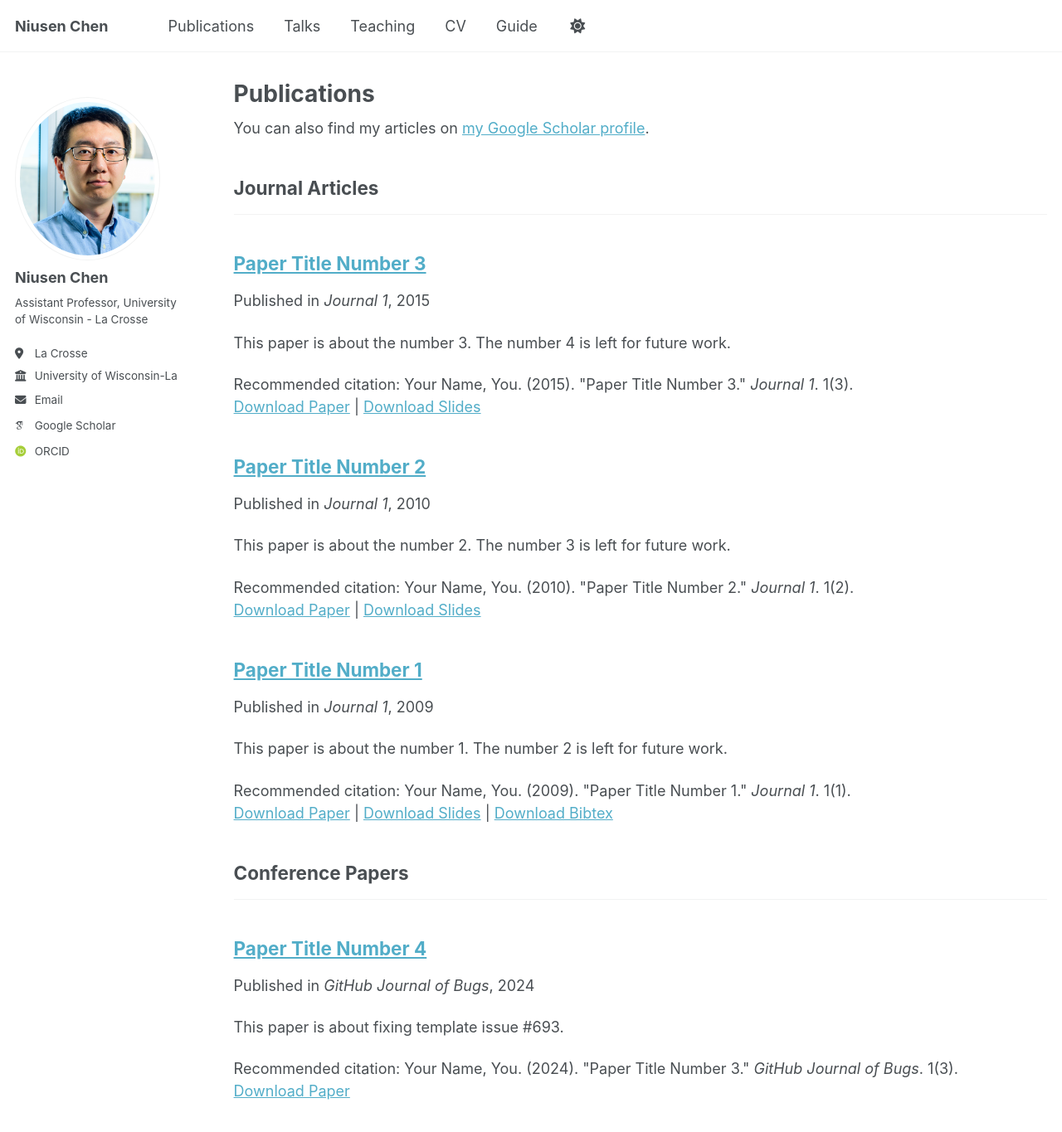
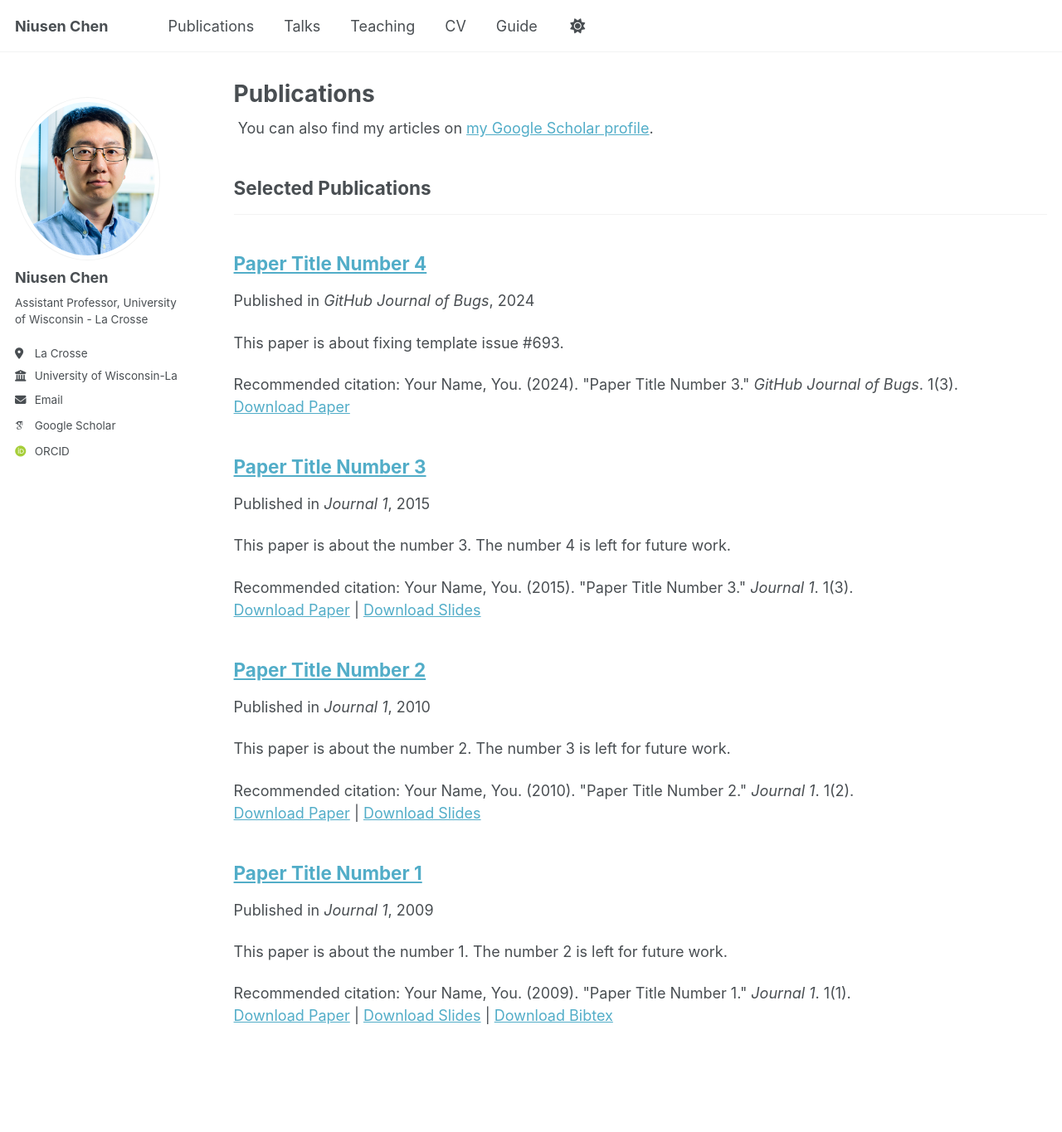
Before and after one commit to niusenc/niusenc.github.io, a Jekyll site: the page built from _pages/publications.html, in a window 1280 px wide and 1400 px high. Shown: the top 1365 px of the window at 83% size. Built offline with Jekyll 4.4.1, drawn with Linux system fonts in a browser that asks for light colours; some web fonts are replaced.

Commit message:
Update publications.html

```diff
--- a/_pages/publications.html
+++ b/_pages/publications.html
@@ -5,28 +5,15 @@ permalink: /publications/
 author_profile: true
 ---
 {% if site.author.googlescholar %}
-<div class="wordwrap">You can also find my articles on <a href="{{site.author.googlescholar}}">my Google Scholar profile</a>.</div>
+<div class="wordwrap">
+  You can also find my articles on
+  <a href="{{site.author.googlescholar}}">my Google Scholar profile</a>.
+</div>
 {% endif %}
 
-{% include base_path %}
+<h2>Selected Publications</h2>
+<hr />
 
-<!-- New style rendering if publication categories are defined -->
-{% if site.publication_category %}
-  {% for category in site.publication_category %}
-    {% assign title_shown = false %}
-    {% for post in site.publications reversed %}
-      {% if post.category != category[0] %}
-        {% continue %}
-      {% endif %}
-      {% unless title_shown %}
-        <h2>{{ category[1].title }}</h2><hr />
-        {% assign title_shown = true %}
-      {% endunless %}
-      {% include archive-single.html %}
-    {% endfor %}
-  {% endfor %}
-{% else %}
-  {% for post in site.publications reversed %}
-    {% include archive-single.html %}
-  {% endfor %}
-{% endif %}
+{% for post in site.publications reversed %}
+  {% include archive-single.html %}
+{% endfor %}
```
